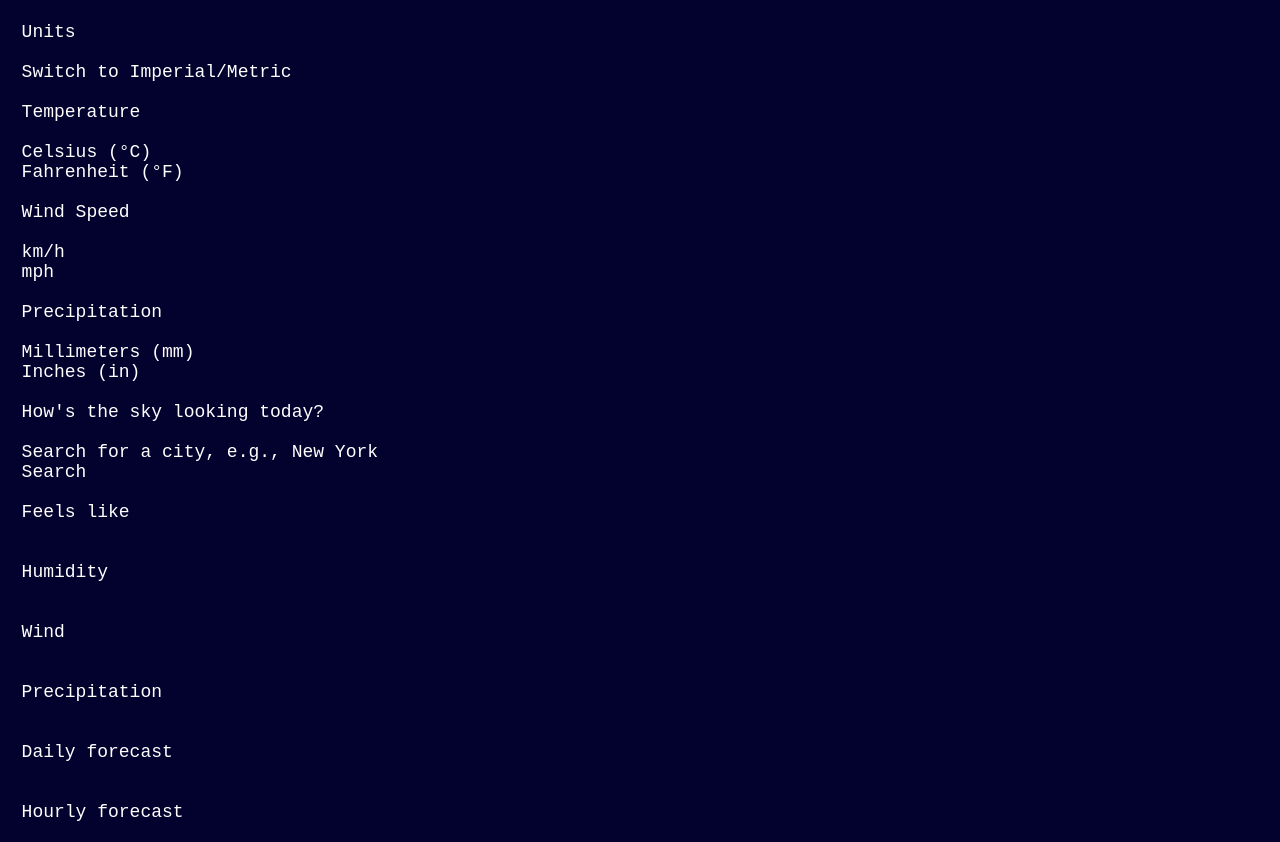
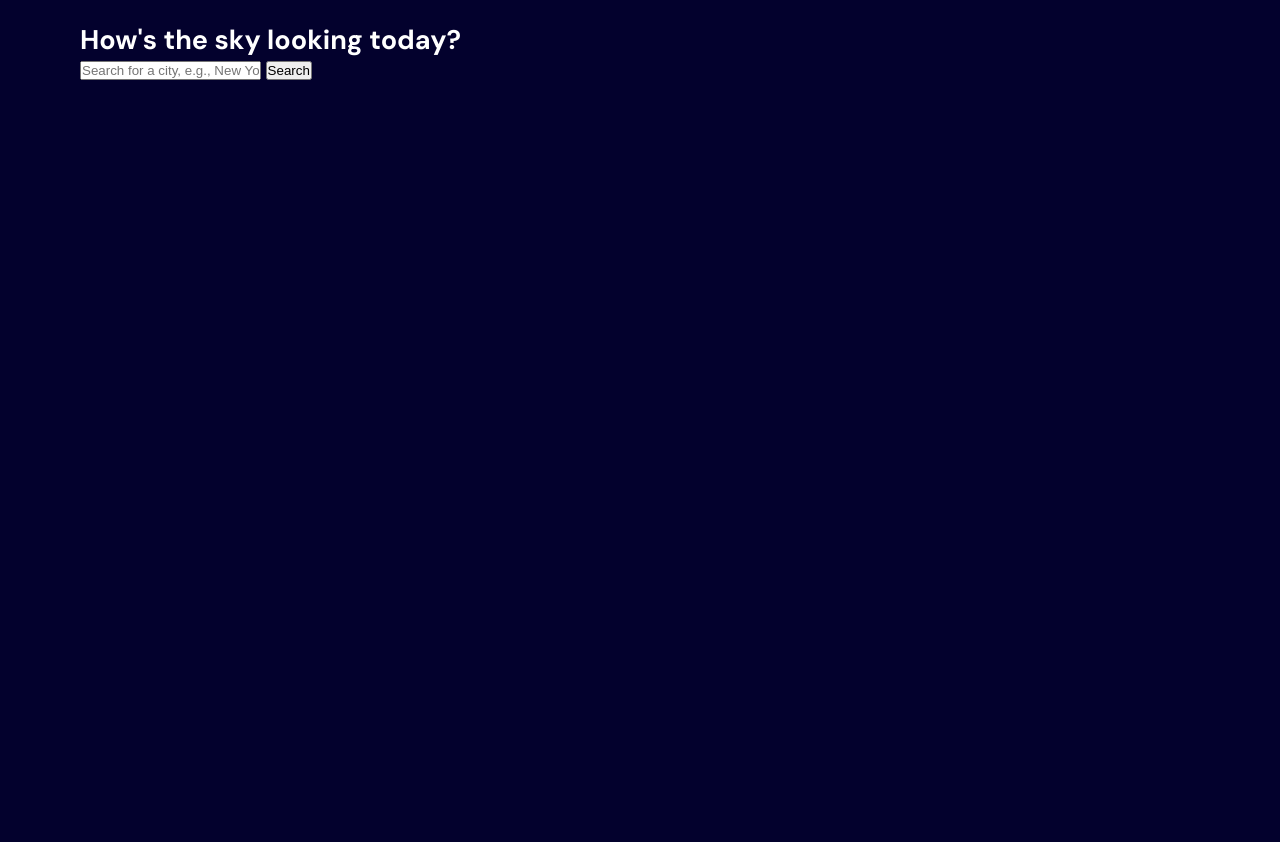
Before and after one commit to jkaps9/weather-application, a plain HTML site: page index.html in a window 1280 px wide. Shown: the part 88-930 px from the top of the page. After the commit the page ends 800 px from the top, so only its background shows below. Drawn offline with Linux system fonts and the light colour scheme.

Commit message:
add hero section

```diff
--- a/index.html
+++ b/index.html
@@ -27,7 +27,7 @@
     <header>
       <div class="container flex-row">
         <div class="logo">
-          <img src="assets/images/logo.svg" alt="Company Logo"/>
+          <img src="assets/images/logo.svg" alt="Company Logo" />
         </div>
         <nav>
           <div class="dropdown">
@@ -70,48 +70,19 @@
         </nav>
       </div>
     </header>
-    <pre>
-  Units
-
-  Switch to Imperial/Metric
-
-  Temperature
-
-  Celsius (°C)
-  Fahrenheit (°F)
-
-  Wind Speed
-
-  km/h
-  mph
-
-  Precipitation
-
-  Millimeters (mm)
-  Inches (in)
-
-  How's the sky looking today?
-
-  Search for a city, e.g., New York
-  Search
-
-  Feels like
-  <!-- Insert temperature here -->
-
-  Humidity
-  <!-- Insert humidity here -->
-
-  Wind
-  <!-- Insert wind here -->
-
-  Precipitation
-  <!-- Insert precipitation here -->
-
-  Daily forecast
-  <!-- Insert daily forecast for the next 7 days here -->
-
-  Hourly forecast
-  <!-- Insert hourly forecast for the selected day here -->
-</pre>
+    <main>
+      <section class="hero">
+        <div class="container">
+          <h1>How's the sky looking today?</h1>
+          <div class="search-bar">
+            <input
+              type="text"
+              placeholder="Search for a city, e.g., New York"
+            />
+            <button type="submit">Search</button>
+          </div>
+        </div>
+      </section>
+    </main>
   </body>
 </html>
--- a/styles.css
+++ b/styles.css
@@ -64,7 +64,6 @@ header {
   border: none;
   color: inherit;
   padding: 0.5em 1em;
-
 }
 
 .dropdown-menu {
```
Lines whose indentation alone changed are shown as unchanged.
